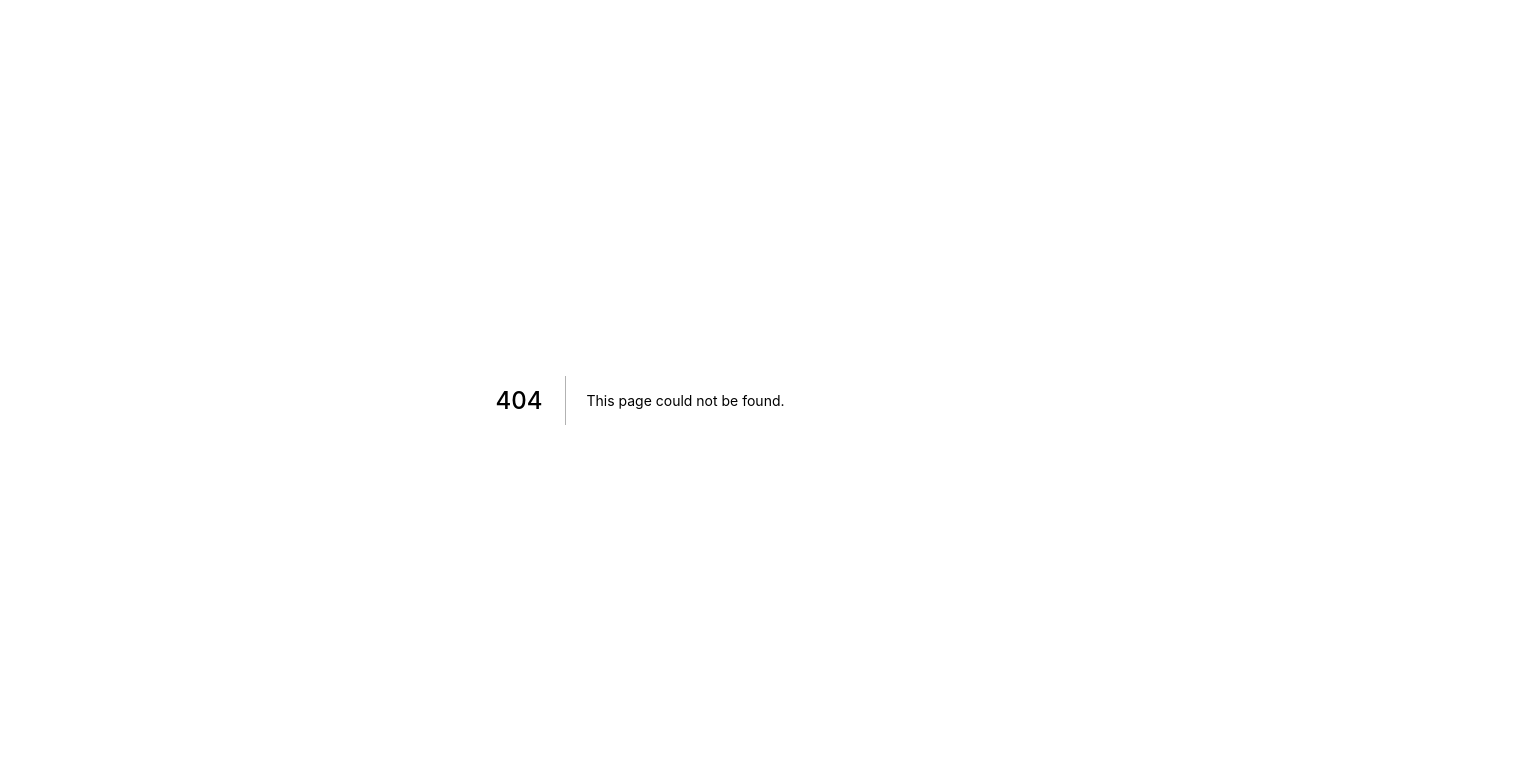
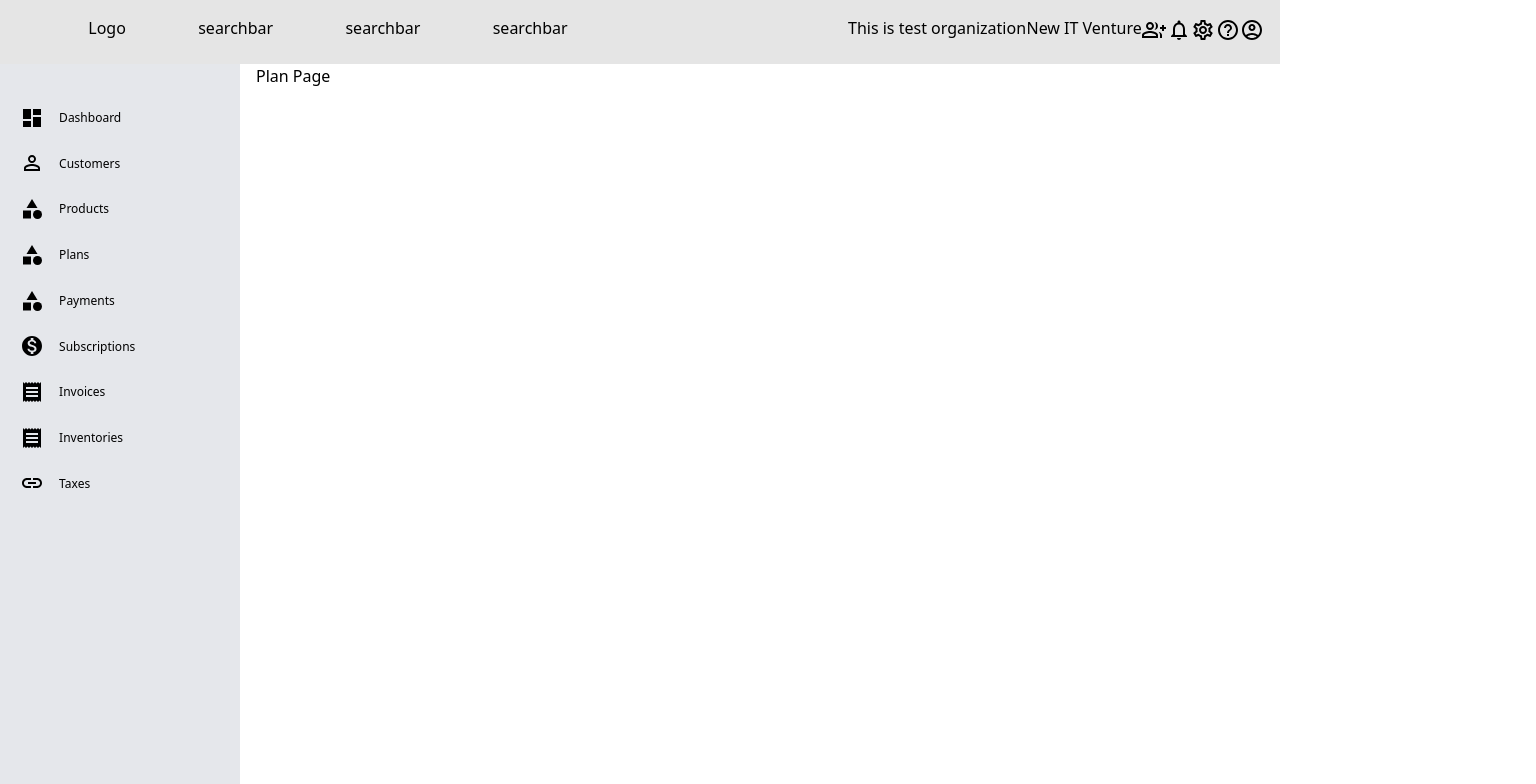
Before and after one commit to susantp/thamelui, a Next.js app: page /plans in a window 1280 px wide. Before the commit this address had no page. Shown: the top 784 px of the page, 1536 px wide, since content can reach past the window. Built offline with nearby package versions, Linux system fonts and the light colour scheme.

Commit message:
href added

```diff
--- a/components/common/Sidebar.jsx
+++ b/components/common/Sidebar.jsx
@@ -32,11 +32,11 @@ export default function Sidebar({ doUpdateSideBarWidth }) {
         ref={sideBarRef}
       >
         <Link href="/">
-          <div className="cursor-pointer hover:bg-blue-400  ">
+          <div className="cursor-pointer hover:bg-blue-400 hover:py-0 hover:px-0 hover:block  ">
             <span>
               <DashboardIcon />
             </span>
-            <span className="ml-3 text-sm"> Dashboard </span>
+            <span className="ml-3 text-xs"> Dashboard </span>
           </div>
         </Link>
         <Link href="/customers">
@@ -44,69 +44,68 @@ export default function Sidebar({ doUpdateSideBarWidth }) {
             <span>
               <PersonOutlineIcon />
             </span>
-            <span className="ml-3 text-sm"> Customers </span>
+            <span className="ml-3 text-xs"> Customers </span>
           </div>
         </Link>
 
-        <Link>
-          <div>
+        <Link href="/products">
+          <div className="cursor-pointer hover:bg-blue-400  ">
             <span>
               <CategoryIcon />
             </span>
-            <span className="ml-3 text-sm"> Products </span>
+            <span className="ml-3 text-xs"> Products </span>
           </div>
         </Link>
-        <Link>
-          <div>
+        <Link href="/plans">
+          <div className="cursor-pointer hover:bg-blue-400  ">
             <span>
               <CategoryIcon />
             </span>
-            <span className="ml-3 text-sm"> Plans </span>
+            <span className="ml-3 text-xs"> Plans </span>
           </div>
         </Link>
 
-        <Link>
-          <div>
+        <Link href="/payments">
+          <div className="cursor-pointer hover:bg-blue-400  ">
             <span>
               <CategoryIcon />
             </span>
-            <span className="ml-3 text-sm"> Payments </span>
+            <span className="ml-3 text-xs"> Payments </span>
           </div>
         </Link>
 
-        <Link>
-          <div>
+        <Link href="/subscriptions">
+          <div className="cursor-pointer hover:bg-blue-400  ">
             <span>
               <MonetizationOnIcon />
             </span>
-            <span className="ml-3 text-sm"> Subscriptions </span>
+            <span className="ml-3 text-xs"> Subscriptions </span>
           </div>
         </Link>
-        <Link>
-          <div>
+        <Link href="/invoices">
+          <div className="cursor-pointer hover:bg-blue-400  ">
             <span>
               <ReceiptIcon />
             </span>
-            <span className="ml-3 text-sm"> Invoices </span>
+            <span className="ml-3 text-xs"> Invoices </span>
           </div>
         </Link>
-        <Link>
-          <div>
+        <Link href="/inventories">
+          <div className="cursor-pointer hover:bg-blue-400  ">
             <span>
               <ReceiptIcon />
             </span>
-            <span className="ml-3 text-sm"> Inventories </span>
+            <span className="ml-3 text-xs"> Inventories </span>
           </div>
         </Link>
-         <Link>
-         <div>
-          <span>
-            <LinkIcon />
-          </span>
-          <span className="ml-3 text-sm"> Taxes </span>
-        </div>
-         </Link>
-
+        <Link href="/taxes">
+          <div className="cursor-pointer hover:bg-blue-400  ">
+            <span>
+              <LinkIcon />
+            </span>
+            <span className="ml-3 text-xs"> Taxes </span>
+          </div>
+        </Link>
       </div>
     </>
   );
--- a/pages/customers/index.js
+++ b/pages/customers/index.js
@@ -3,7 +3,7 @@ import Layout from '../../layout/Layout'
 export default function Index() {
   return (
     <Layout>
-        <div  >
+        <div>
          customer index
       </div>
     </Layout>
--- /dev/null
+++ b/pages/inventories/index.js
@@ -0,0 +1,10 @@
+import React from "react";
+import Layout from "../../layout/Layout";
+
+export default function Inventories() {
+  return (
+    <Layout>
+      <div>Inventories</div>
+    </Layout>
+  );
+}
--- /dev/null
+++ b/pages/invoices/index.js
@@ -0,0 +1,10 @@
+import React from "react";
+import Layout from "../../layout/Layout";
+
+export default function Invoice() {
+  return (
+    <Layout>
+      <div>Invoice</div>
+    </Layout>
+  );
+}
--- /dev/null
+++ b/pages/payments/index.js
@@ -0,0 +1,9 @@
+import React from "react";
+import Layout from "../../layout/Layout";
+export default function Payment() {
+  return (
+    <Layout>
+      <div>Payment Page </div>
+    </Layout>
+  );
+}
--- /dev/null
+++ b/pages/plans/index.js
@@ -0,0 +1,10 @@
+import React from "react";
+import Layout from "../../layout/Layout";
+
+export default function Plan() {
+  return (
+    <Layout>
+      <div>Plan Page </div>
+    </Layout>
+  );
+}
--- /dev/null
+++ b/pages/products/index.js
@@ -0,0 +1,10 @@
+import React from "react";
+import Layout from "../../layout/Layout";
+
+export default function Product() {
+  return (
+    <Layout>
+      <div>Product Page</div>
+    </Layout>
+  );
+}
--- /dev/null
+++ b/pages/taxes/index.js
@@ -0,0 +1,10 @@
+import React from "react";
+import Layout from "../../layout/Layout";
+
+export default function Tax() {
+  return (
+    <Layout>
+      <div>Tax</div>
+    </Layout>
+  );
+}
```
Also changed, not shown: pages/subscriptions/index.js (renamed from pages/subscription/index.js).
